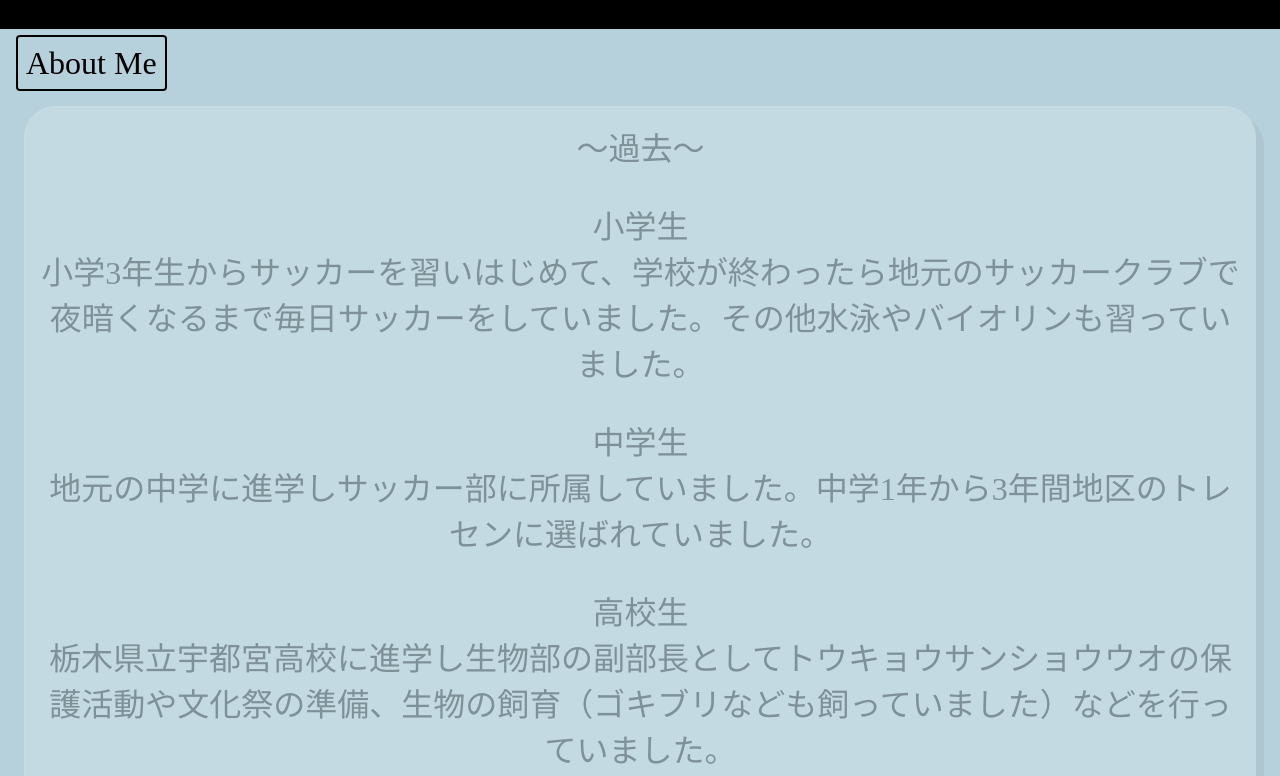
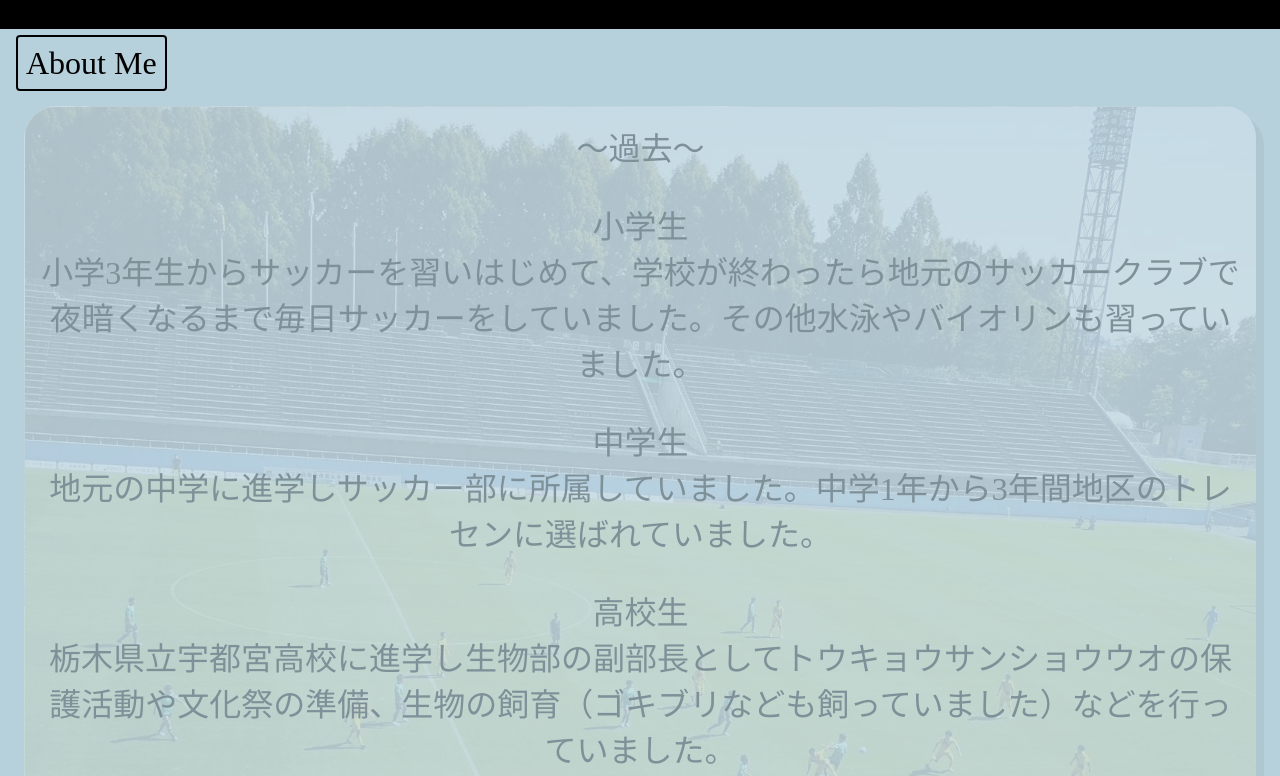
Before and after one commit to YukiMatsunagadesu/YukiMatsunaga.github.io.mylife, a plain HTML site: page index.html in a window 1280 px wide. Shown: the part 473-1249 px from the top of the page. Drawn offline with nearby package versions, Linux system fonts and the light colour scheme; files that its build step writes are made by us from their sources; files whose address does not match are found by name.

Commit message:
Update style.scss

```diff
--- a/css/style.scss
+++ b/css/style.scss
@@ -60,7 +60,7 @@ body {
         margin: 24px 24px;
         padding: 16px;
         text-align: center;
-        background-image: url(/Users/matsunagayuuonore/Desktop/mylife/IMG_7460.JPG);
+        background-image: url(https://github.com/YukiMatsunagadesu/YukiMatsunaga.github.io.mylife/blob/main/IMG_7460.JPG?raw=true);
         background-image: ("貴様の画像.jpg");
         background-color: rgba(255, 255, 255, 0.6);
         background-blend-mode: lighten;
```
